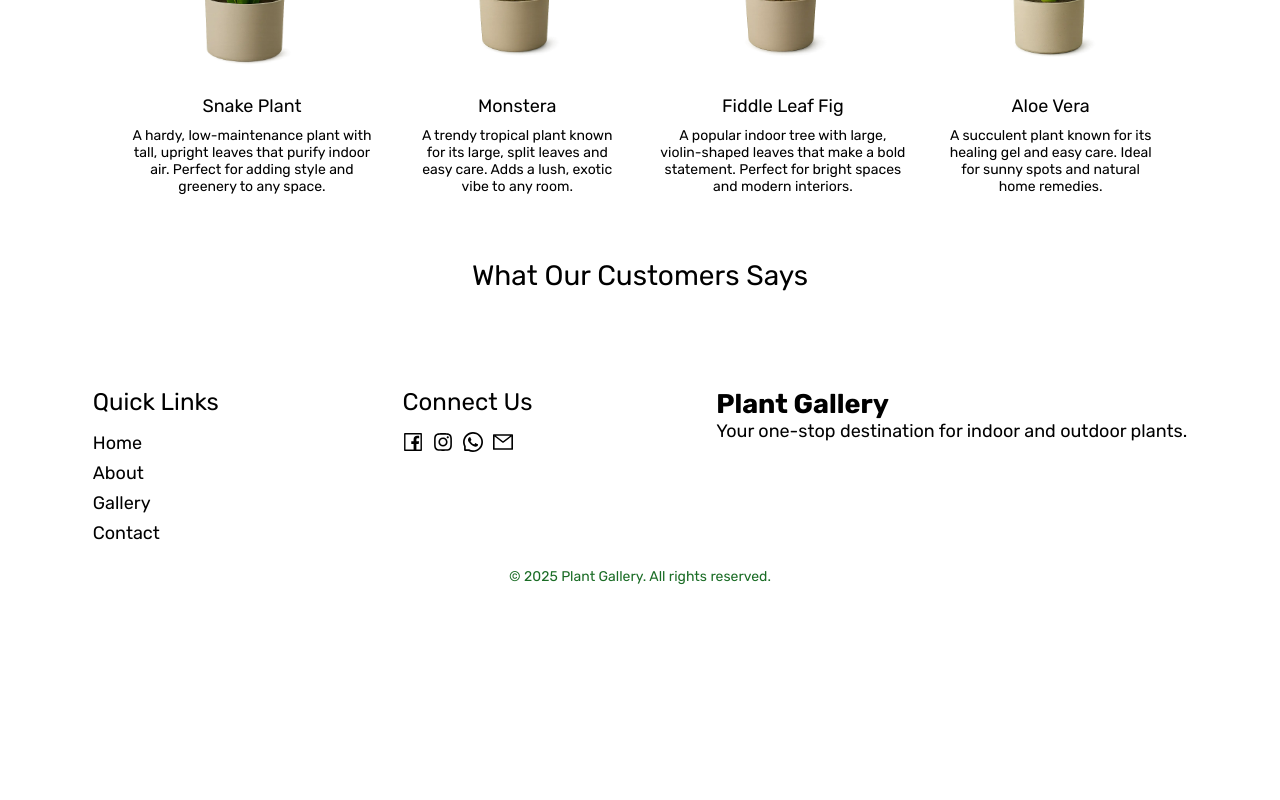
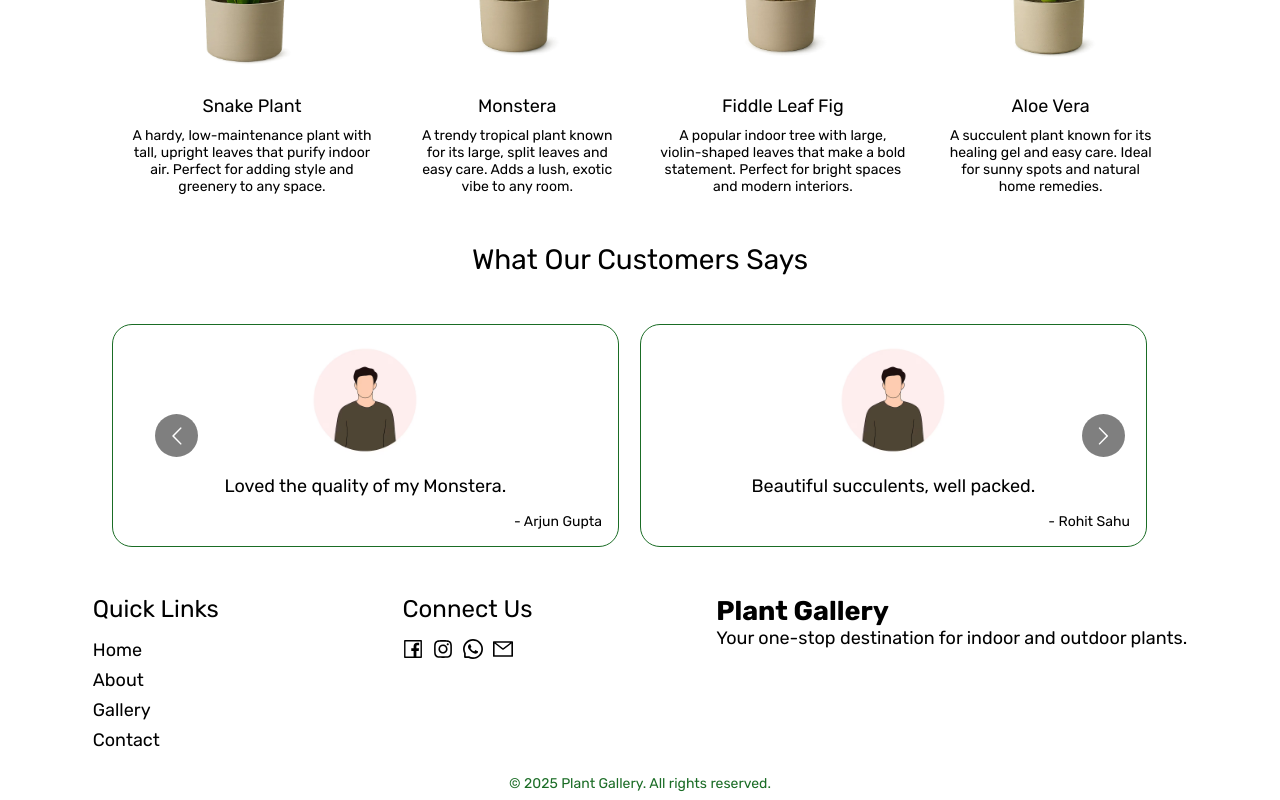
Before and after one commit to arunguptaofficial3810/PlantGallery, a Next.js app: page / in a window 1280 px wide. Shown: the part 827-1627 px from the top of the page. Before the commit the page ends 1420 px from the top, so only its background shows below. Built offline with nearby package versions, Linux system fonts and the light colour scheme.

Commit message:
customer review added

```diff
--- a/package.json
+++ b/package.json
@@ -14,6 +14,7 @@
     "next": "15.5.4",
     "react": "19.1.0",
     "react-dom": "19.1.0",
+    "react-multi-carousel": "^2.8.6",
     "sass": "^1.93.2"
   },
   "devDependencies": {
--- a/src/Components/CustomerReview/page.tsx
+++ b/src/Components/CustomerReview/page.tsx
@@ -1,12 +1,14 @@
-import React from 'react'
-import style from './style.module.scss'
+import React from "react";
+import style from "./style.module.scss";
+import CustomerReviewCarousal from "../CustomerReviewCarousal/page";
 
 const CustomerReview = () => {
   return (
     <div className={`${style.customerReview} container`}>
-        <p className={style.title}>What Our Customers Says</p>
+      <p className={style.title}>What Our Customers Says</p>
+        <CustomerReviewCarousal />
     </div>
-  )
-}
+  );
+};
 
-export default CustomerReview
+export default CustomerReview;
--- a/src/Components/CustomerReview/style.module.scss
+++ b/src/Components/CustomerReview/style.module.scss
@@ -1,9 +1,9 @@
 .customerReview{
-    padding: 1rem 3rem;
+    padding: 0 3rem;
 .title{
     font-size: var(--font-size-heading);
     text-align: center;
-    margin-bottom: 2rem;
+    margin-bottom: 3rem;
 }
 @media screen and (max-width: 767px) {
     padding: 1rem;
--- /dev/null
+++ b/src/Components/CustomerReviewCarousal/page.tsx
@@ -0,0 +1,55 @@
+'use client'
+import React from 'react'
+import style from './style.module.scss'
+import Image from 'next/image'
+import Carousel from 'react-multi-carousel'
+import 'react-multi-carousel/lib/styles.css'
+
+const CustomerReviewCarousal = () => {
+    const carouselData = [
+        {
+            imgUrl: '',
+            name: 'Priyansh Sharma',
+            review: 'Healthy plants and fast delivery.'
+        },
+        {
+            imgUrl: '',
+            name: 'Arjun Gupta',
+            review: 'Loved the quality of my Monstera.'
+        },
+        {
+            imgUrl: '',
+            name: 'Rohit Sahu',
+            review: 'Beautiful succulents, well packed.'
+        },
+        {
+            imgUrl: '',
+            name: 'Rohan Pandey',
+            review: 'product bought are good.'
+        }
+    ]
+
+  return (
+    <Carousel
+      responsive={{
+        desktop: { breakpoint: { max: 3000, min: 1024 }, items: 3 },
+        tablet: { breakpoint: { max: 1024, min: 640 }, items: 2 },
+        mobile: { breakpoint: { max: 640, min: 0 }, items: 1 },
+      }}
+      infinite
+      autoPlay
+      autoPlaySpeed={3000}
+      arrows
+      ssr
+    >
+    {carouselData?.map((e,index)=>
+    <div className={style.carousal} key={index}>
+        <Image src={'/user.jpg'} width={150} height={150} alt={`Profile photo of ${e?.name}`}/>
+        <span className={style.review}>{e?.review}</span>
+        <span className={style.name}>- {e?.name}</span>
+    </div>)}
+    </Carousel>
+  )
+}
+
+export default CustomerReviewCarousal
--- /dev/null
+++ b/src/Components/CustomerReviewCarousal/style.module.scss
@@ -0,0 +1,19 @@
+.carousal{
+    display: flex;
+    flex-direction: column;
+    justify-content: center;
+    width: 96%;
+    border-radius: 20px;
+    padding: 0 1rem 1rem 1rem;
+    align-items: center;
+    border: 1px solid var(--green);
+    .name{
+        font-size: var(--font-size-small);
+        width: 100%;
+        margin-top: 1rem;
+        text-align: end;
+    }
+    .review{
+        text-align: center;
+    }
+}
--- a/src/app/layout.tsx
+++ b/src/app/layout.tsx
@@ -18,6 +18,7 @@ const rubik = Rubik({
 });
 
 export const metadata: Metadata = {
+  icons: { icon: '/logo.webp' },
   title: "Plant Gallery | Discover Your Green Space",
   description: "Explore a curated collection of beautiful indoor and outdoor plants. Discover tips, care guides, and inspiration for creating your perfect green space.",
 };
```
Also changed, not shown: public/user.jpg (added), 1 other file (tests, documents, lock files or other folders).
